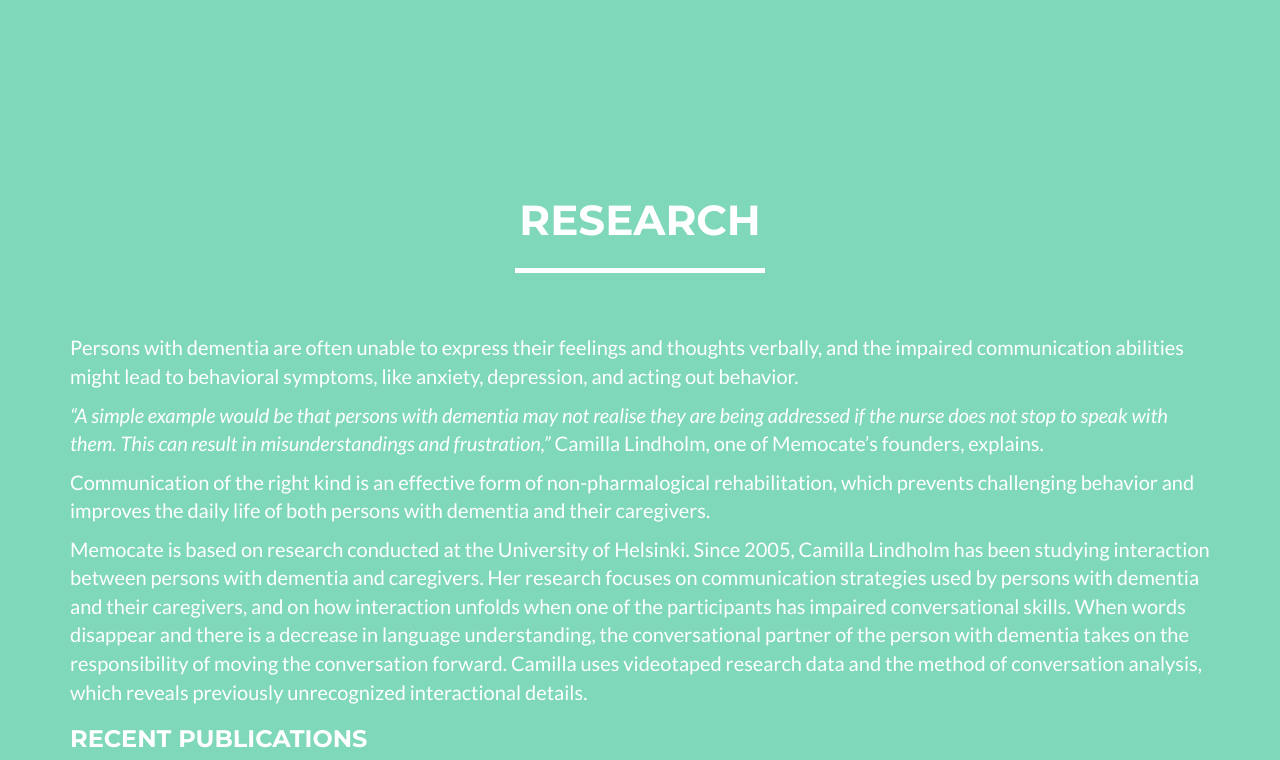
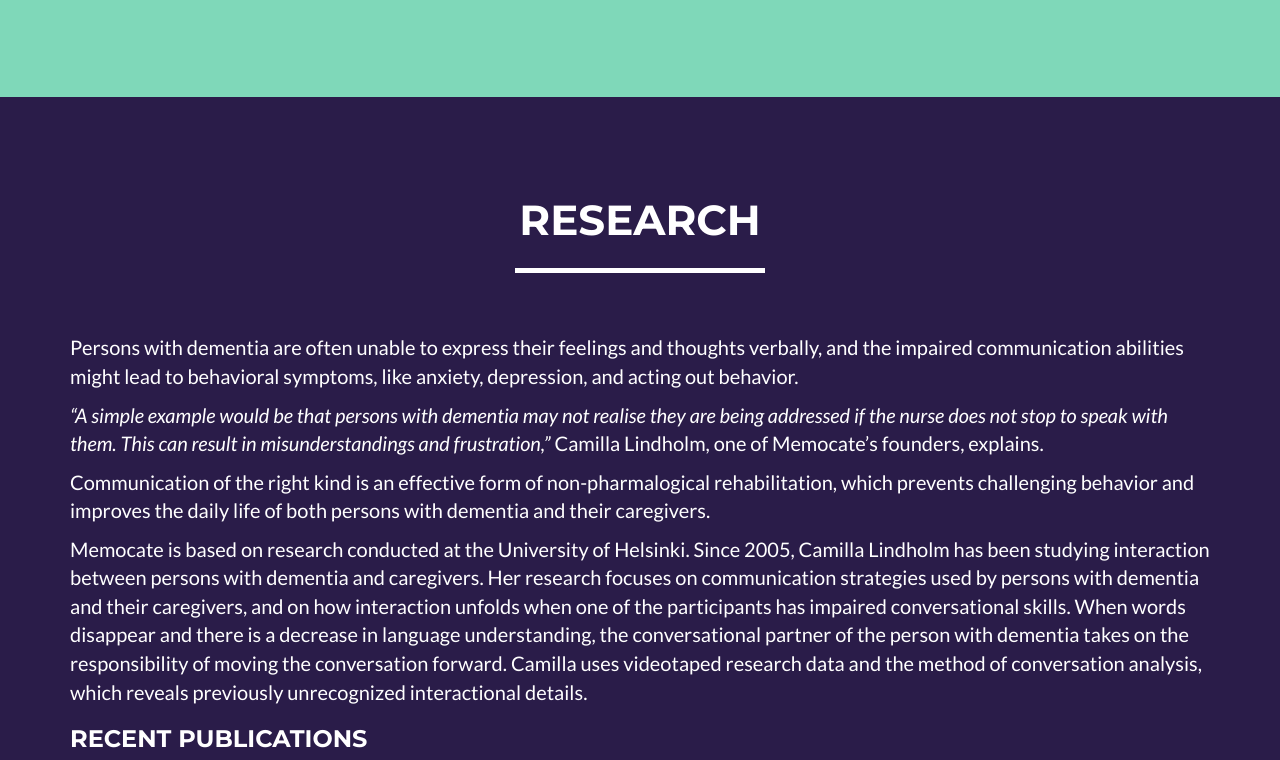
Before and after one commit to memocated/frontpage-next, a website: page index.html in a window 1280 px wide. Shown: the part 4686-5446 px from the top of the page. Drawn offline with nearby package versions, Linux system fonts and the light colour scheme.

Commit message:
Change background to alternate properly

```diff
--- a/index.html
+++ b/index.html
@@ -214,7 +214,7 @@
     </section>
 
     <!-- Research Section -->
-    <section class="success" id="research">
+    <section class="dark" id="research">
       <div class="container">
         <div class="row">
           <div class="col-lg-12 text-center">
```
